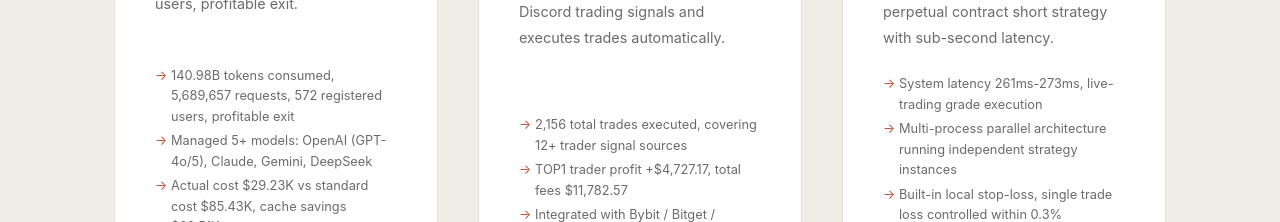
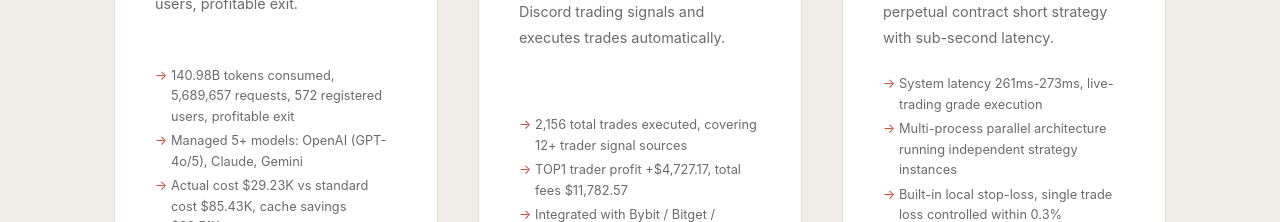
Before and after one commit to entropy66/portfolio, a React (Vite) app: page / in a window 1280 px wide. Shown: the part 4440-4662 px from the top of the page. Built offline with nearby package versions, Linux system fonts and the light colour scheme.

Commit message:
fix: remove DeepSeek from model list

```diff
--- a/src/i18n/en.ts
+++ b/src/i18n/en.ts
@@ -146,7 +146,7 @@ const en = {
       technologies: ['AI API', 'Payment System', 'Cache Optimization', 'CLV Model'],
       highlights: [
         '140.98B tokens consumed, 5,689,657 requests, 572 registered users, profitable exit',
-        'Managed 5+ models: OpenAI (GPT-4o/5), Claude, Gemini, DeepSeek',
+        'Managed 5+ models: OpenAI (GPT-4o/5), Claude, Gemini',
         'Actual cost $29.23K vs standard cost $85.43K, cache savings $22.51K',
         'Cache hit rate peaked at ~100%, average response time 107ms',
         'Exit decision: rising competition → price elasticity increase → proactive exit, validated CLV model',
--- a/src/i18n/zh-CN.ts
+++ b/src/i18n/zh-CN.ts
@@ -146,7 +146,7 @@ const zhCN = {
       technologies: ['AI API', '支付系统', '缓存优化', 'CLV 模型'],
       highlights: [
         '140.98B Token 消耗，5,689,657 次请求，572 注册用户，盈利退出',
-        '管理 5+ 模型：OpenAI（GPT-4o/5）、Claude、Gemini、DeepSeek',
+        '管理 5+ 模型：OpenAI（GPT-4o/5）、Claude、Gemini',
         '实际成本 $29.23K vs 标准成本 $85.43K，缓存节省 $22.51K',
         '缓存命中率峰值接近 100%，平均响应时间 107ms',
         '退出决策：竞争加剧 → 价格弹性上升 → 主动离场，验证了 CLV 模型',
--- a/src/i18n/zh-TW.ts
+++ b/src/i18n/zh-TW.ts
@@ -146,7 +146,7 @@ const zhTW = {
       technologies: ['AI API', '支付系統', '快取優化', 'CLV 模型'],
       highlights: [
               '140.98B Token 消耗，5,689,657 次請求，572 註冊用戶，盈利退出',
-              '管理 5+ 模型：OpenAI（GPT-4o/5）、Claude、Gemini、DeepSeek',
+              '管理 5+ 模型：OpenAI（GPT-4o/5）、Claude、Gemini',
               '實際成本 $29.23K vs 標準成本 $85.43K，快取節省 $22.51K',
               '快取命中率峰值接近 100%，平均響應時間 107ms',
               '退出決策：競爭加劇 → 價格彈性上升 → 主動離場，驗證了 CLV 模型',
```
